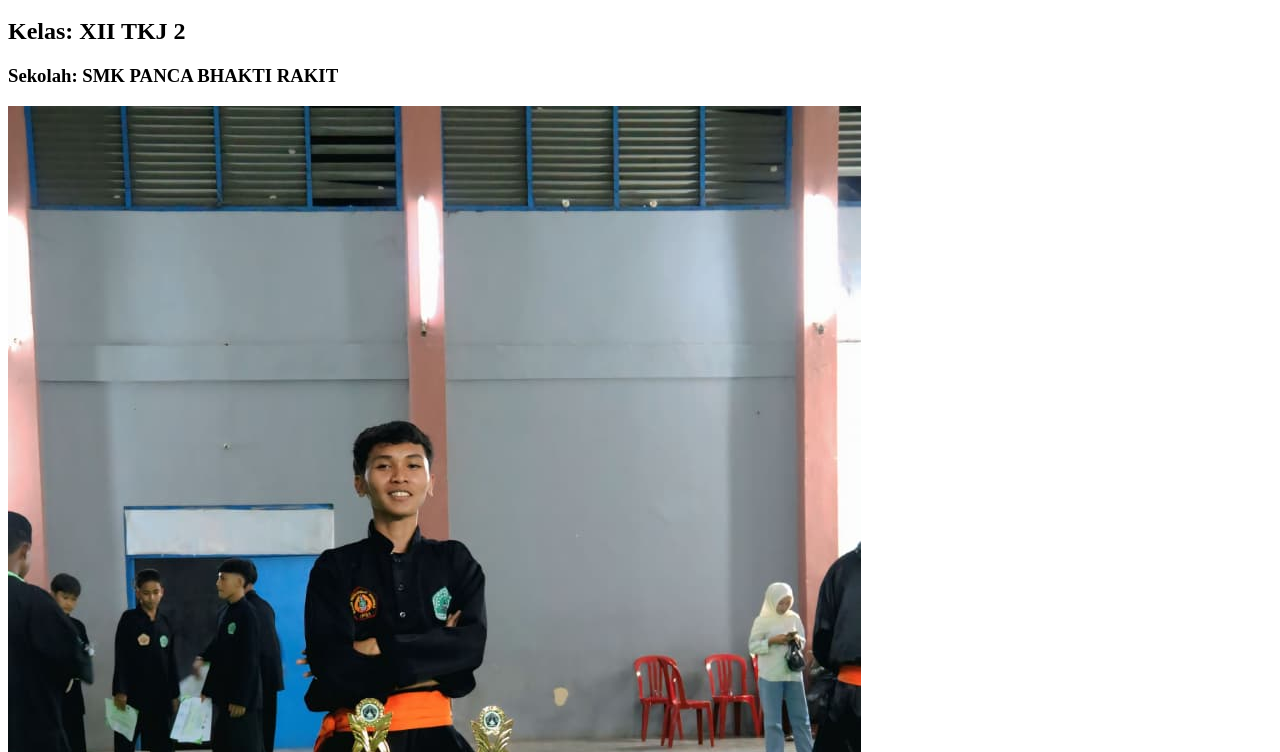
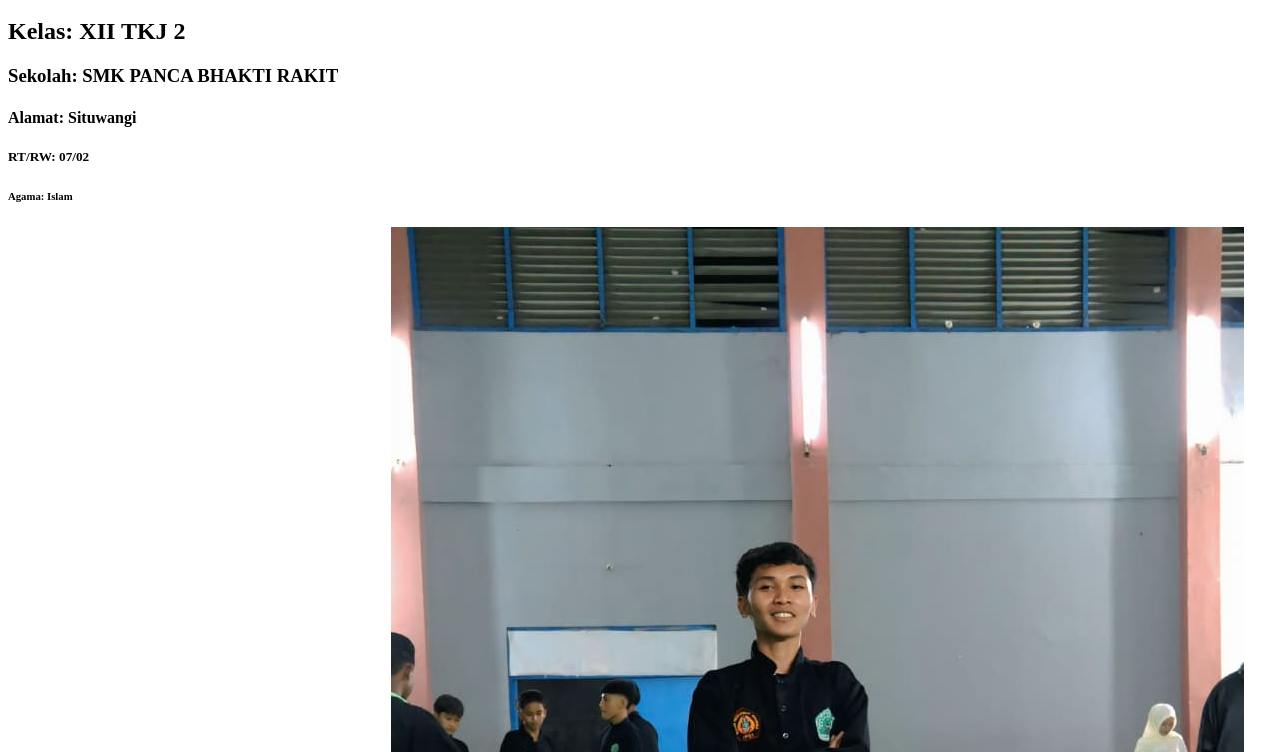
Before and after one commit to kicunz/ihsan.cloudd, a plain HTML site: page index.html in a window 1280 px wide. Shown: the part 48-800 px from the top of the page. Drawn offline with Linux system fonts and the light colour scheme.

Commit message:
Update index.html

```diff
--- a/index.html
+++ b/index.html
@@ -9,6 +9,11 @@
 <h1>Nama Lengkap: IHSAN RAMADAN</h1>
 <h2>Kelas: XII TKJ 2</h2>
 <h3>Sekolah: SMK PANCA BHAKTI RAKIT</h3>
+<h4>Alamat: Situwangi</h4>
+<h5>RT/RW: 07/02</h5>
+<h6>Agama: Islam</h6>
+<h7>Status Perkawinan: Belum Kawin</h7>
+<h8>Jenis Kelamin: Laki-laki</h8>
 <img src="assets/ihsan.jpg" alt="saya"width"300">
 <img src="assets/logo.webp" alt="saya"width"250">
 </body>
```
